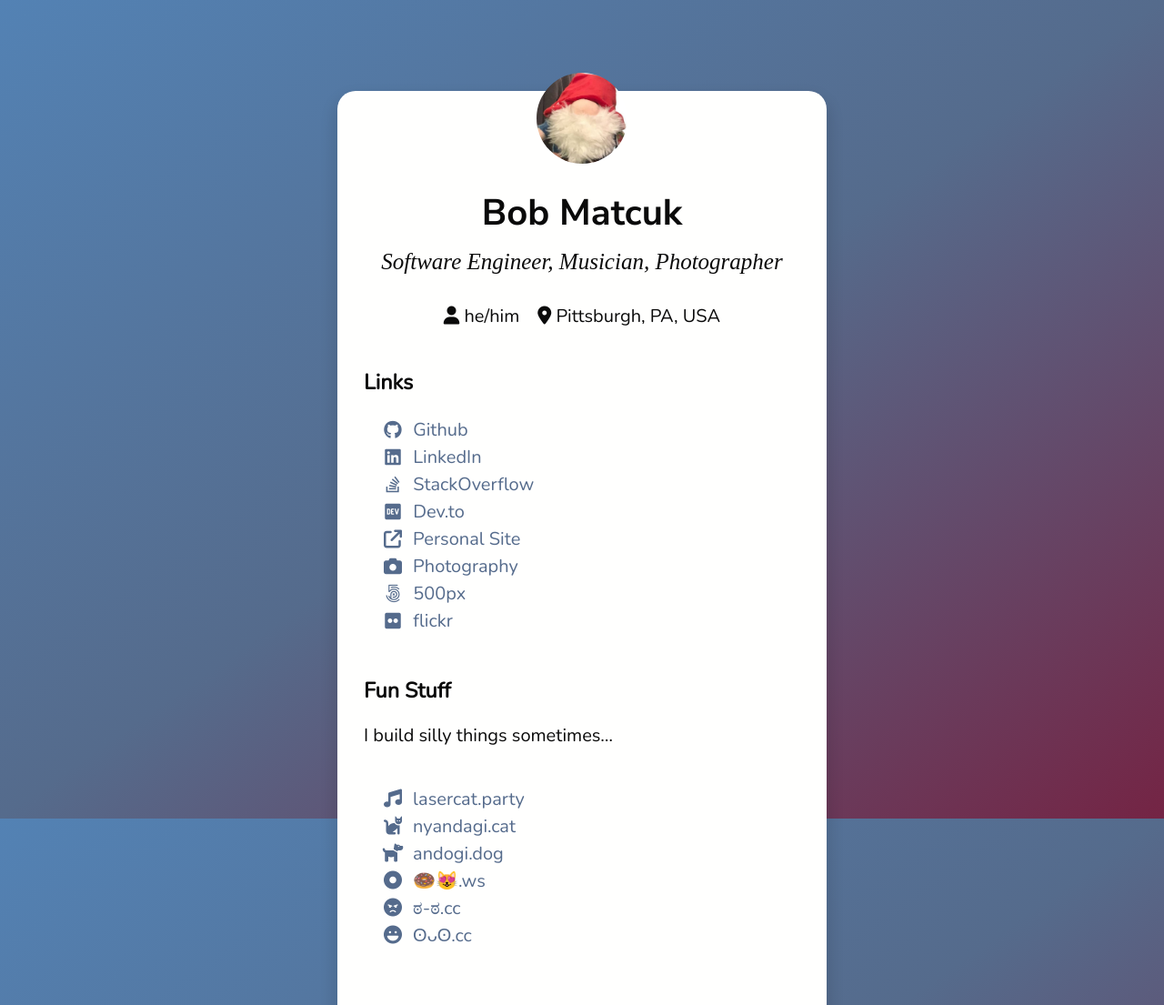
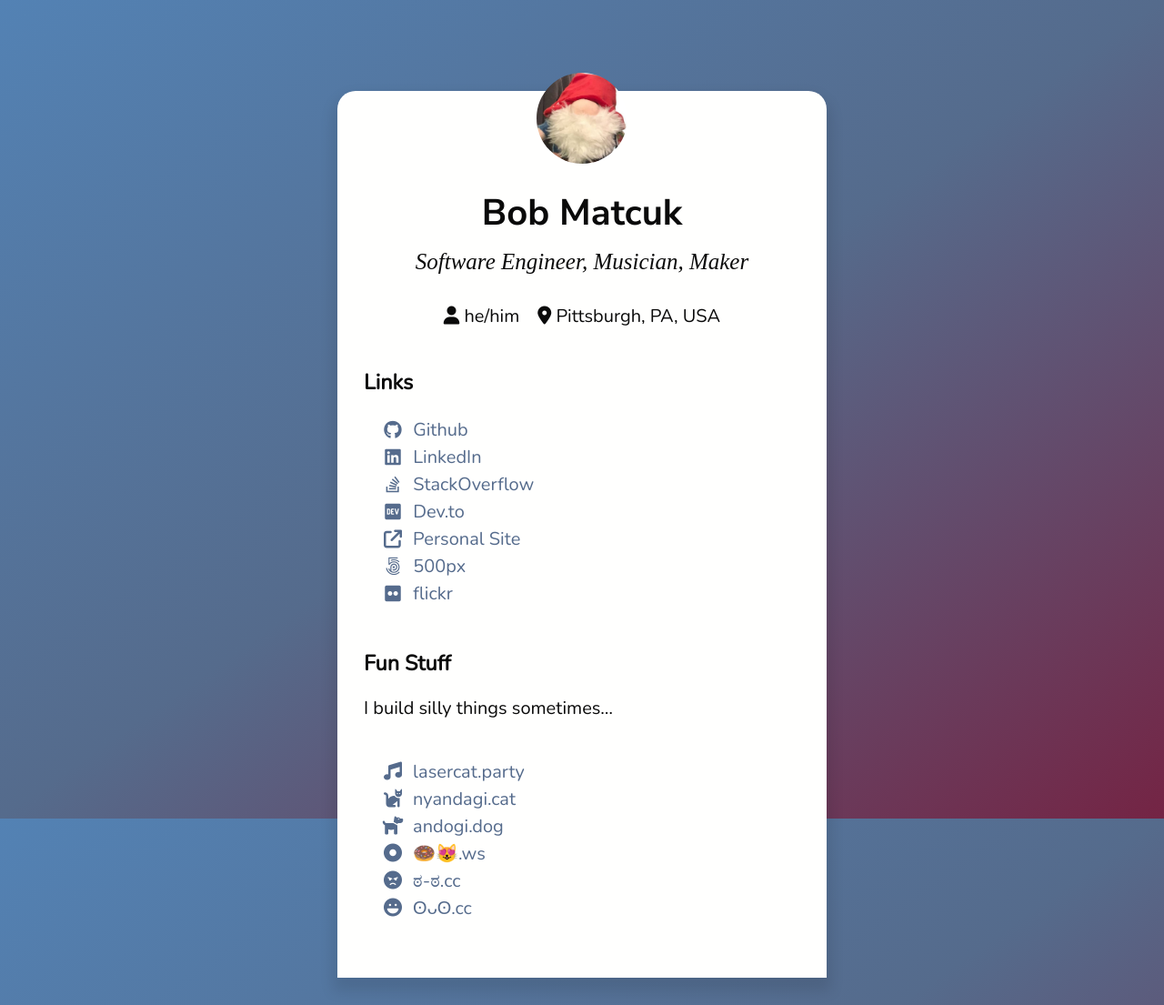
Before and after one commit to bmatcuk/bob.matcuk.me, a Jekyll site: the page built from index.md, in a window 1280 px wide. Shown: the whole page at 91% size. Built offline with Jekyll 4.4.1, drawn with Linux system fonts in a browser that asks for light colours; nearby versions of some CDN libraries; some web fonts are replaced.

Commit message:
remove matcukphoto.com

```diff
--- a/index.md
+++ b/index.md
@@ -7,7 +7,7 @@ title: Bob Matcuk
 {:id="me"}
 
 # Bob Matcuk
-## Software Engineer, Musician, Photographer
+## Software Engineer, Musician, Maker
 
 * <i class="fa-solid fa-user"/> he/him
 * <i class="fa-solid fa-location-dot"/> Pittsburgh, PA, USA
@@ -19,7 +19,6 @@ title: Bob Matcuk
 * [<i class="fa-brands fa-stack-overflow"/> StackOverflow](https://stackoverflow.com/users/2836512/bmatcuk)
 * [<i class="fa-brands fa-dev"/> Dev.to](https://dev.to/bmatcuk)
 * [<i class="fa-solid fa-arrow-up-right-from-square"/> Personal Site](https://squeg.net)
-* [<i class="fa-solid fa-camera"/> Photography](https://matcukphoto.com/)
 * [<i class="fa-brands fa-500px"/> 500px](https://500px.com/bmatcuk)
 * [<i class="fa-brands fa-flickr"/> flickr](https://www.flickr.com/photos/bmatcuk/)
 {:.links}
```
